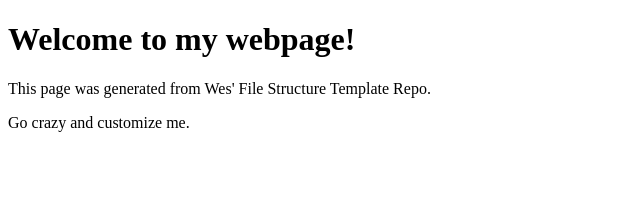
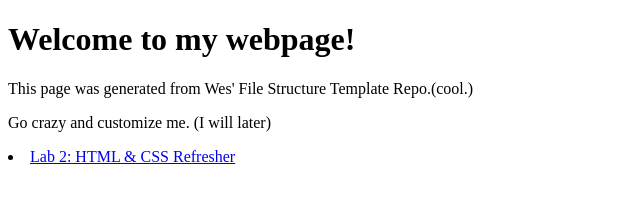
Before and after one commit to momiji-matcha/cst252, a plain HTML site: page index.html in a window 1280 px wide. Shown: the whole page, without its empty margins (0-640 px from the left). Drawn offline with Linux system fonts and the light colour scheme.

Commit message:
homepage modfication
Added a link to lab 2

```diff
--- a/index.html
+++ b/index.html
@@ -7,10 +7,12 @@
 <body>
 	<main>
 		<h1>Welcome to my webpage!</h1>
-		<p>This page was generated from Wes' File Structure Template Repo.</p>
+		<p>This page was generated from Wes' File Structure Template Repo.(cool.)</p>
 
-		<p>Go crazy and customize me.</p>
+		<p>Go crazy and customize me. (I will later)</p>
 	</main>
+
+	<li><a href="lab2/index.html">Lab 2: HTML & CSS Refresher</a></li>
 
 
 </body>
```
